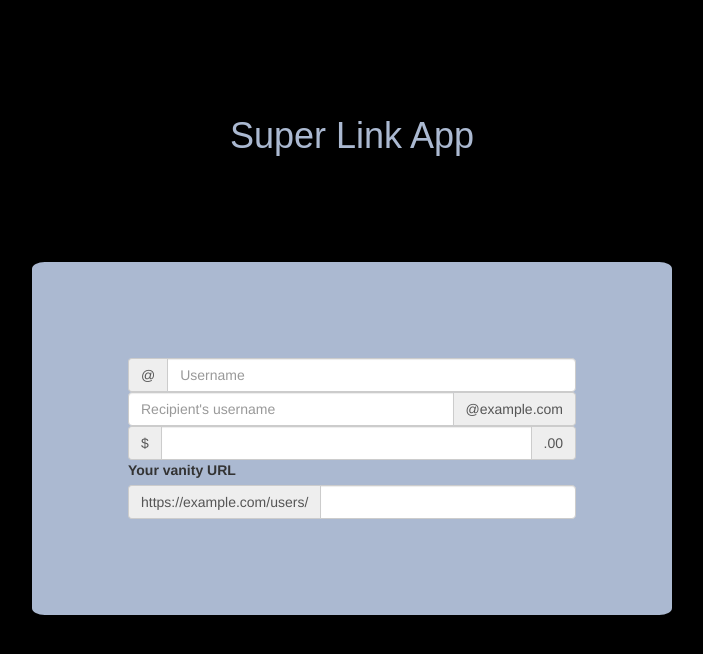
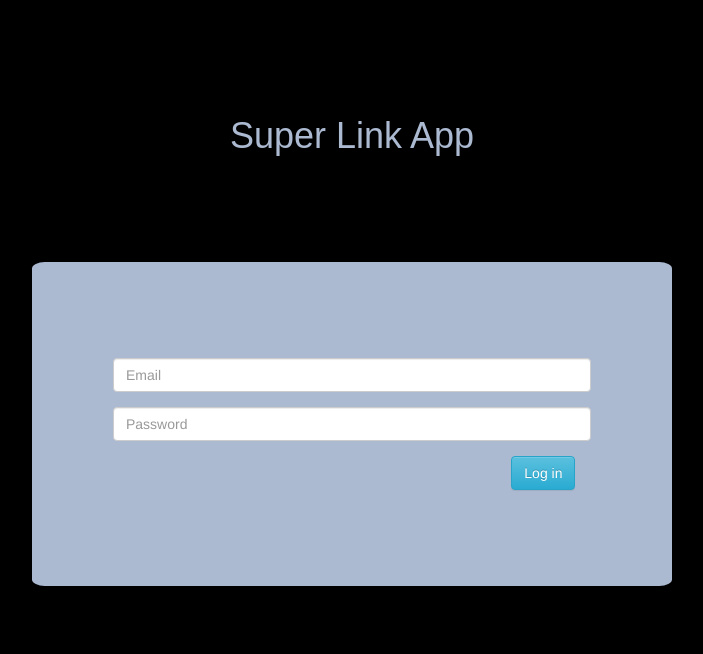
Before and after one commit to aarsenault/Links_app, a Flask app: page / in a window 1280 px wide. Shown: the top 654 px of the page, without its empty margins (288-991 px from the left). Run offline with Flask 2, Linux system fonts and the light colour scheme; some libraries are stand-ins or nearby versions; some web fonts are replaced.

Commit message:
Fix up the sign in form

```diff
--- a/app/static/main.css
+++ b/app/static/main.css
@@ -20,9 +20,7 @@ body{
 
 }
 
-h1{
 
-}
 
 
 .title{
--- a/app/templates/index.html
+++ b/app/templates/index.html
@@ -26,45 +26,24 @@
 
 
 
-
         <!-- Holds the grid -->
         <div class="container login">
 
         <div class="row">
 
-        <div class="col-md-12">
-            <div class="input-group">
-              <span class="input-group-addon" id="basic-addon1">@</span>
-              <input type="text" class="form-control" placeholder="Username" aria-describedby="basic-addon1">
-            </div>
-        </div>
 
 
-        <div class="col-md-12">
-        <div class="input-group">
-          <input type="text" class="form-control" placeholder="Recipient's username" aria-describedby="basic-addon2">
-          <span class="input-group-addon" id="basic-addon2">@example.com</span>
-        </div>
-        </div>
+          <div class="form-size"> <form action="" method="post">
+            <div class="form-group">
+              <input type="email" class="form-control" id="email" name="email" placeholder="Email">
+            </div>
+              <div class="form-group">
+                <input type="password" class="form-control" id="password" name="password" placeholder="Password">
+              </div>
+            <div class="col-md-10"></div><button type="submit" class="btn btn-info"> Log in </button>
+          </form> </div>
 
 
-
-        <div class="col-md-12">
-        <div class="input-group">
-          <span class="input-group-addon">$</span>
-          <input type="text" class="form-control" aria-label="Amount (to the nearest dollar)">
-          <span class="input-group-addon">.00</span>
-        </div>
-        </div>
-
-
-        <div class="col-md-12">
-        <label for="basic-url">Your vanity URL</label>
-        <div class="input-group">
-          <span class="input-group-addon" id="basic-addon3">https://example.com/users/</span>
-          <input type="text" class="form-control" id="basic-url" aria-describedby="basic-addon3">
-        </div>
-        </div>
 
         </div>
 
```
